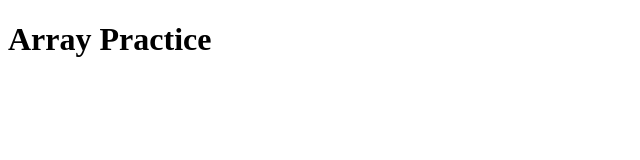
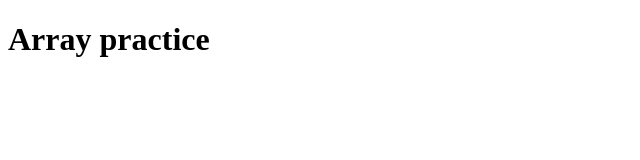
Before and after one commit to shoaibkhan-dev/js_array_practice, a plain HTML site: page index.html in a window 1280 px wide. Shown: the full height of the page, 0-640 px from the left. Drawn offline with Linux system fonts and the light colour scheme.

Commit message:
add files

```diff
--- a/index.html
+++ b/index.html
@@ -6,7 +6,7 @@
     <title>Document</title>
 </head>
 <body>
-    <h1>Array Practice</h1>
+    <h1>Array practice</h1>
 
 
     <script src="app.js"></script>
```
